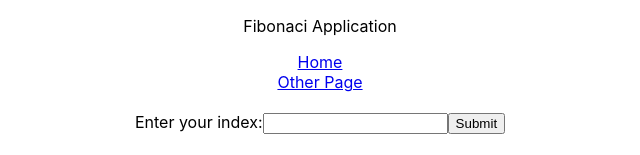
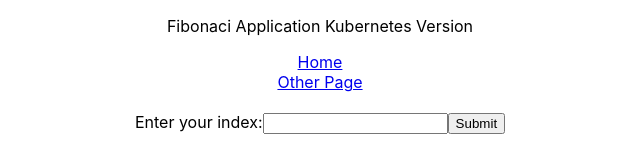
Before and after one commit to didiyudha/multi-k8s, a React (Create React App) app in the folder client/: page / in a window 1280 px wide. Shown: the top 155 px of the page, without its empty margins (320-960 px from the left). Built offline with nearby package versions, Linux system fonts and the light colour scheme; no server answers.

Commit message:
change title

```diff
--- a/client/src/App.js
+++ b/client/src/App.js
@@ -11,7 +11,7 @@ function App() {
       <div className="App">
         <header>
           <p>
-            Fibonaci Application
+            Fibonaci Application Kubernetes Version
           </p>
           <div><Link to="/">Home</Link> </div>
           <div><Link to="/otherpage">Other Page</Link></div>
```
